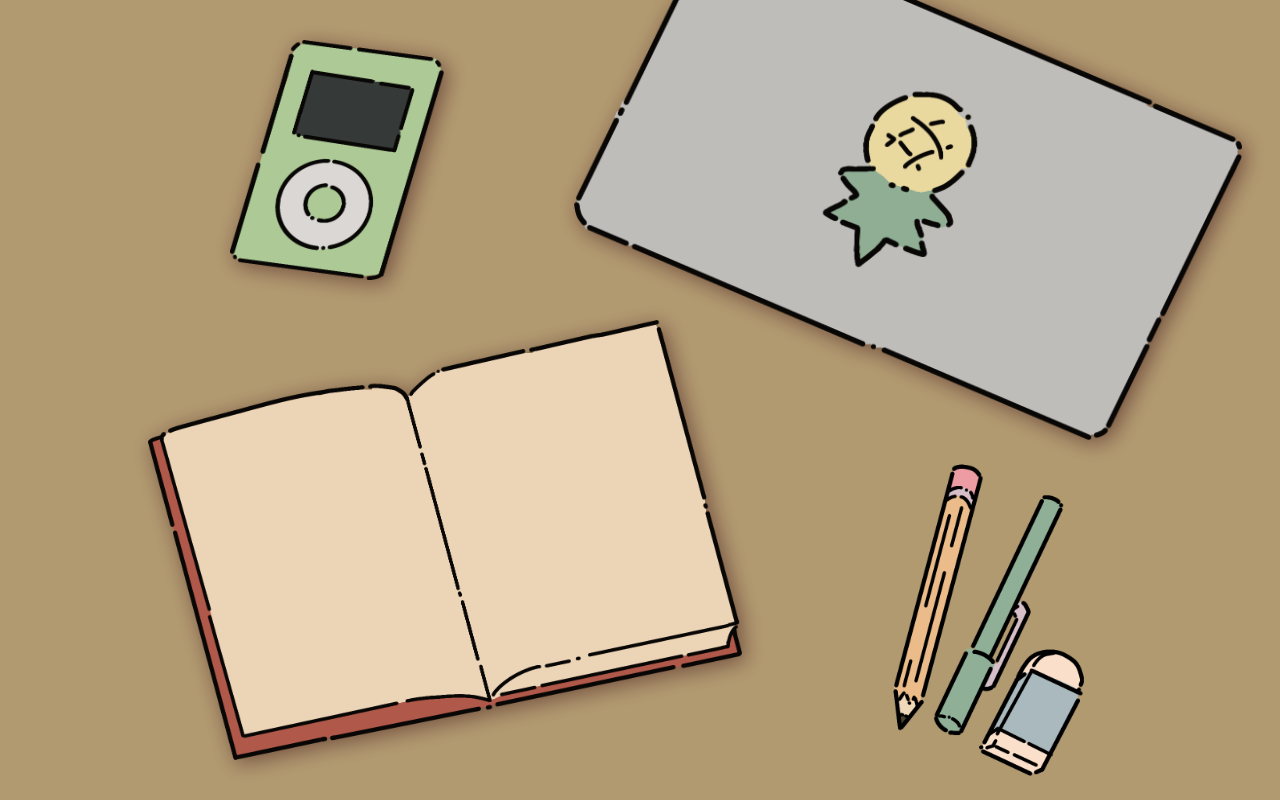
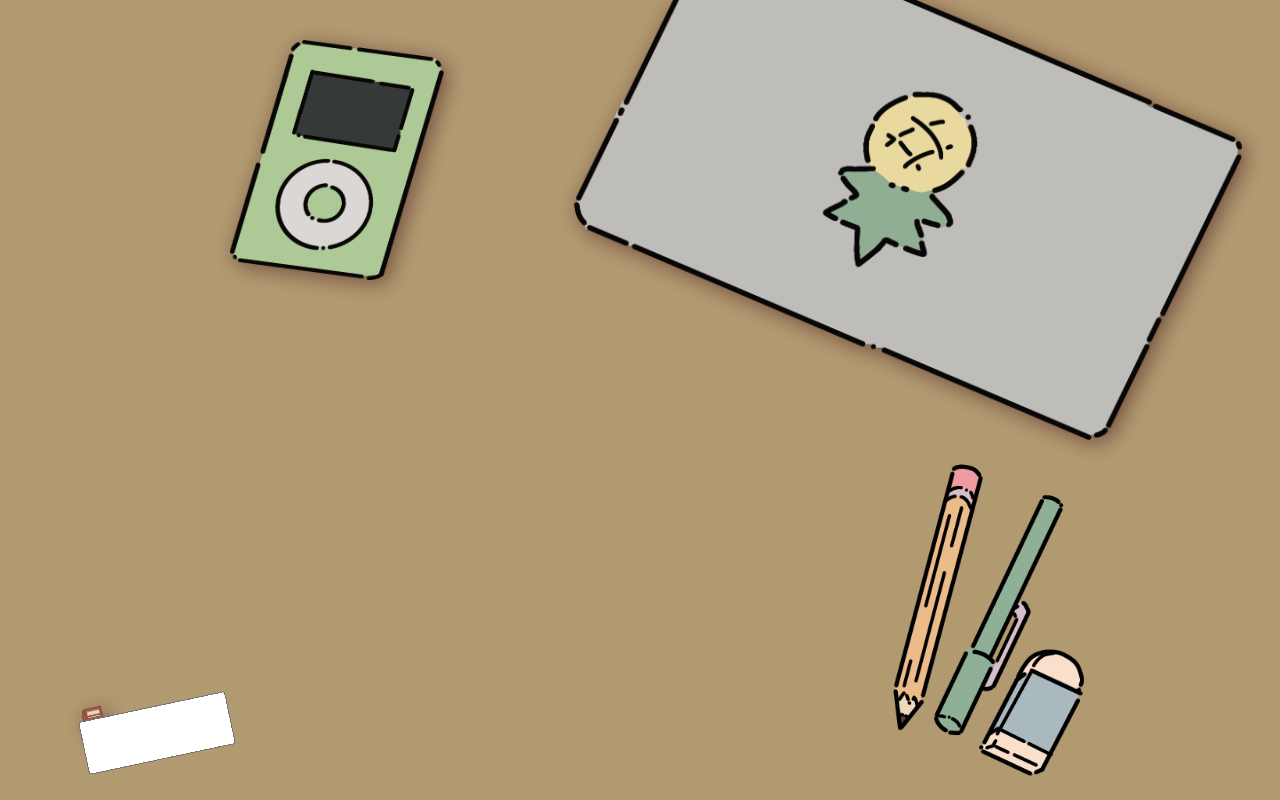
Before and after one commit to annaeyoon/journey-journal, a website built with Vite: page viteirvinehacksproject/index.html in a window 1280 px wide. Built offline with nearby package versions, Linux system fonts and the light colour scheme.

Commit message:
main page progress

```diff
--- a/viteirvinehacksproject/index.html
+++ b/viteirvinehacksproject/index.html
@@ -8,10 +8,13 @@
     </head>
     <body>
         <div class="container">
+            <img src="public/assets/mainpagebackground.png" alt="Background" id="full-screen-main">
+            <img src="public/assets/ipodoff.png" id="initial-ipod">
+            <div class="login">
+                <img src="public/assets/bookclosed.png" id="initial-book">
+                <input type="text" id="user" name="user">
+            </div>
             <img src="public/assets/laptopclosed.png" id="initial-laptop">
-            <img src="public/assets/bookopen.png" id="initial-book">
-            <img src="public/assets/ipodoff.png" id="initial-ipod">
-            <img src="public/assets/mainpagebackground.png" alt="Background" id="full-screen-main">
         </div>
         <script src="script.js"></script>
     </body>
--- /dev/null
+++ b/viteirvinehacksproject/src/home.js
@@ -0,0 +1,5 @@
+function start(event) {
+    //TODO: authentication here
+
+    //style
+}
--- a/viteirvinehacksproject/src/style.css
+++ b/viteirvinehacksproject/src/style.css
@@ -19,7 +19,6 @@ body {
   position:absolute;
   height: 55%;
   right: 3%;
-  z-index: 1;
   transition: transform 0.3s ease;
   opacity: 95%;
   filter: drop-shadow(4px 4px 10px rgba(49, 1, 12, 0.5));
@@ -32,11 +31,10 @@ body {
 }
 
 #initial-book {
-  position:absolute;
+  position: inherit;
   height: 55%;
-  bottom: 5%;
-  right: 42%;
-  z-index: 1;
+  /* bottom: 5%;
+  right: 42%; */
   transition: transform 0.3s ease;
   opacity: 95%;
   filter: drop-shadow(4px 4px 10px rgba(49, 1, 12, 0.5));
@@ -54,7 +52,6 @@ body {
   height: 30%;
   left: 18%;
   top: 5%;
-  z-index: 1;
   transition: transform 0.3s ease;
   opacity: 95%;
   filter: drop-shadow(4px 4px 10px rgba(49, 1, 12, 0.5));
@@ -66,3 +63,20 @@ body {
   opacity: 100%;
   filter: drop-shadow(4px 4px 10px rgba(49, 1, 12, 0.5));
 }
+
+.login {
+  position: absolute;
+  bottom: 5%;
+
+}
+
+#user {
+  /* position: absolute; */
+  font-size: xx-large;
+  width: 150px;
+  z-index: 1000;
+  transform: rotate(-12deg);
+  /* background-color: transparent;
+  border: transparent;
+  outline: transparent; */
+}
```
Also changed, not shown: viteirvinehacksproject/public/assets/bookhalfclosed.png (added), viteirvinehacksproject/public/assets/bookhalfopen.png (added), viteirvinehacksproject/public/assets/eraser.png, viteirvinehacksproject/public/assets/laptophalfclosed.png (added), viteirvinehacksproject/public/assets/laptophalfopen.png (added), viteirvinehacksproject/public/assets/pen.png, viteirvinehacksproject/public/assets/pencil.png.
